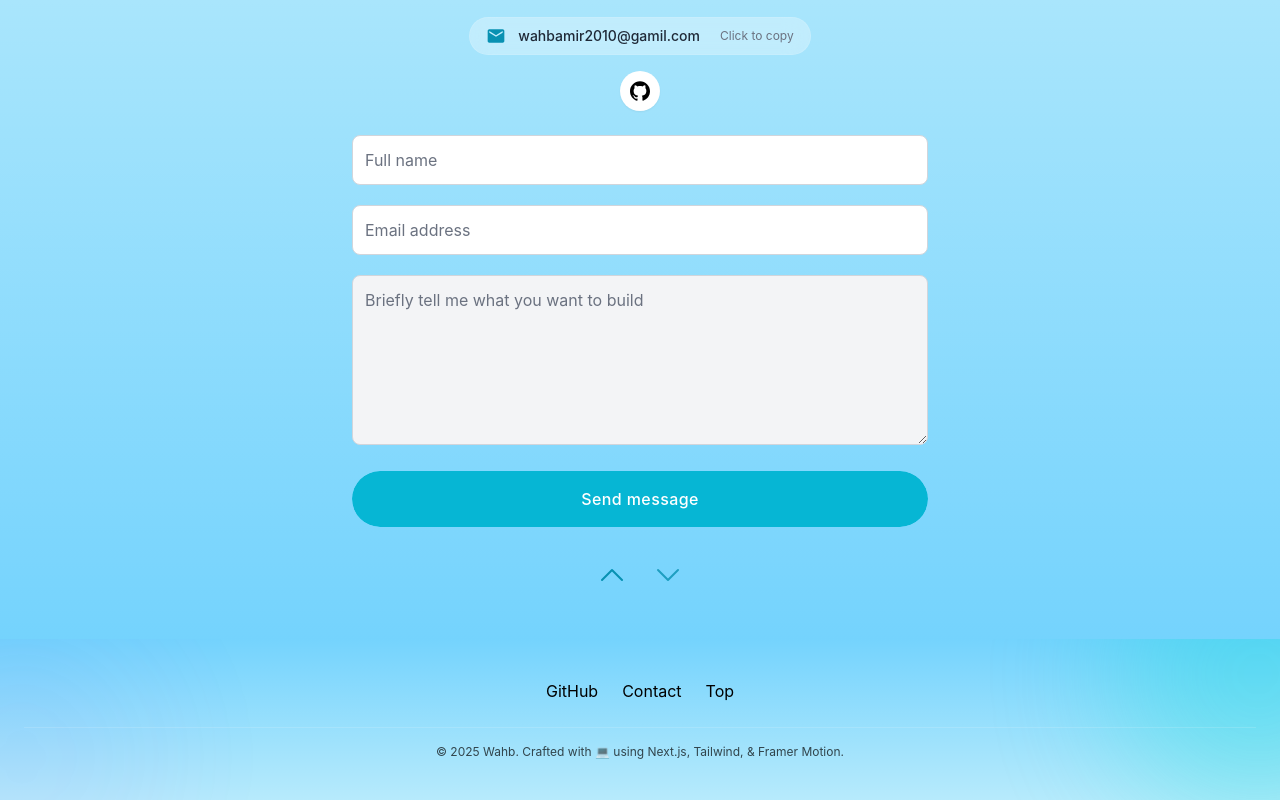
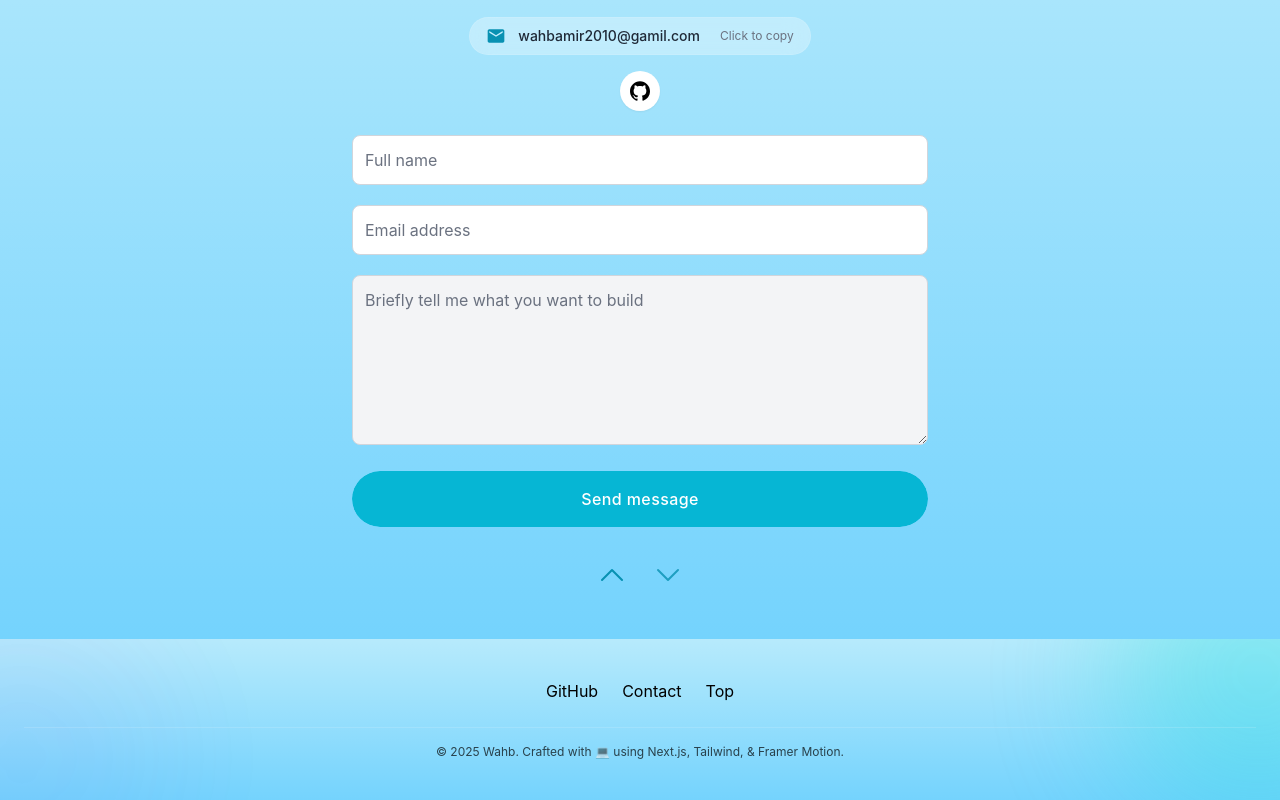
Before and after one commit to wahb-amir/Wahb-portfolio, a Next.js app: page / in a window 1280 px wide. Shown: the part 3749-4549 px from the top of the page. Built offline with nearby package versions, Linux system fonts and the light colour scheme.

Commit message:
small fix url git

```diff
--- a/app/Component/Contact.js
+++ b/app/Component/Contact.js
@@ -109,7 +109,7 @@ export default function ContactForm() {
 
         <div className="flex items-center gap-3">
           <SocialIcon
-            href="https://github.com/YOUR_PROFILE"
+            href="https://github.com/coder101-js"
             label="GitHub"
             ariaLabel="Open GitHub"
             icon={<SiGithub className="w-5 h-5" />}
--- a/app/Component/Footer.js
+++ b/app/Component/Footer.js
@@ -24,7 +24,7 @@ export default function Footer() {
       className={`
         relative w-full px-6 py-10 text-center
         bg-[#f9fafb] dark:bg-[#0f172a]
-        bg-gradient-to-b from-[#00b1ff88] to-[#00bfff44]
+        bg-gradient-to-b from-[#00bfff44] to-[#00b1ff88]
         text-black dark:text-white
         backdrop-blur-[100px]
         overflow-hidden
```
